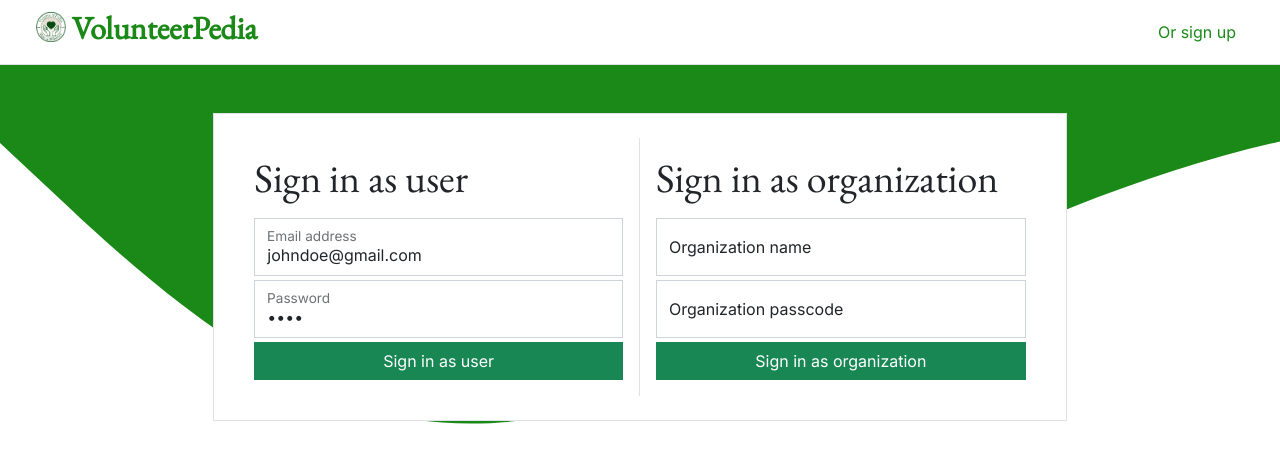
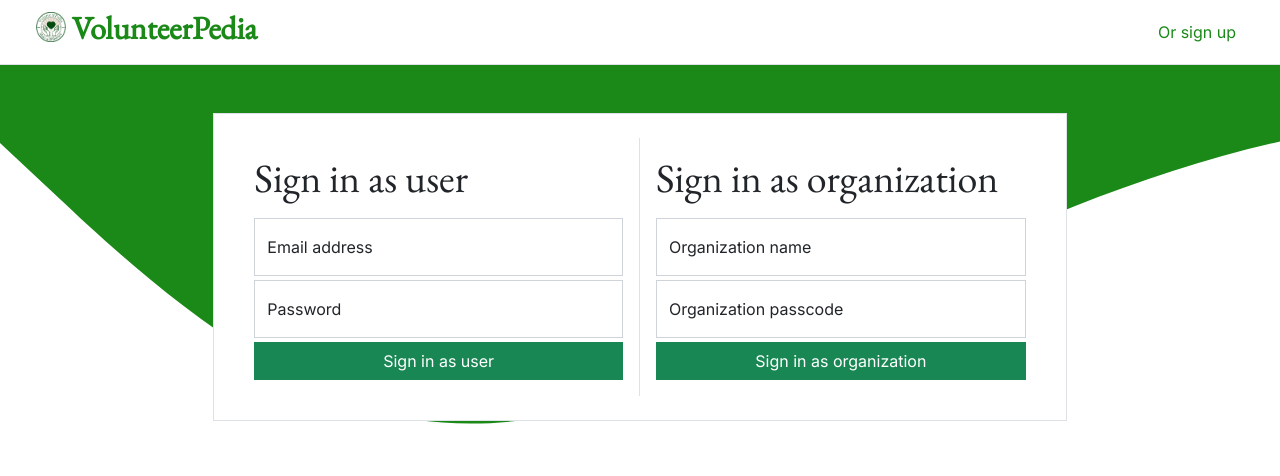
Before and after one commit to jianmin-chen/volunteerpedia, a Flask app: page /signin in a window 1280 px wide. Shown: the top 476 px of the page. Run offline with Flask 2, Linux system fonts and the light colour scheme.

Commit message:
Finalize app

```diff
--- a/templates/signin.html
+++ b/templates/signin.html
@@ -24,11 +24,11 @@
                 <form class="col-lg-6 border-right p-3" action="{{ url_for('general.signin') }}" method="post">
                     <h1 class="mb-3">Sign in as user</h1>
                     <div class="form-floating mb-1">
-                        <input maxlength="64" value="johndoe@gmail.com" id="user-email" class="form-control" autocomplete="off" name="email" type="email" maxlength="64" placeholder="johndoe@domain.com" required/>
+                        <input maxlength="64" id="user-email" class="form-control" autocomplete="off" name="email" type="email" maxlength="64" placeholder="johndoe@domain.com" required/>
                         <label for="user-email">Email address</label>
                     </div>
                     <div class="form-floating mb-1">
-                        <input value="blue" id="user-password" class="form-control" autocomplete="off" name="password" type="password" placeholder="*****" required/>
+                        <input id="user-password" class="form-control" autocomplete="off" name="password" type="password" placeholder="*****" required/>
                         <label for="user-password">Password</label>
                     </div>
                     <input autocomplete="off" name="type" type="hidden" value="user"/>
```
